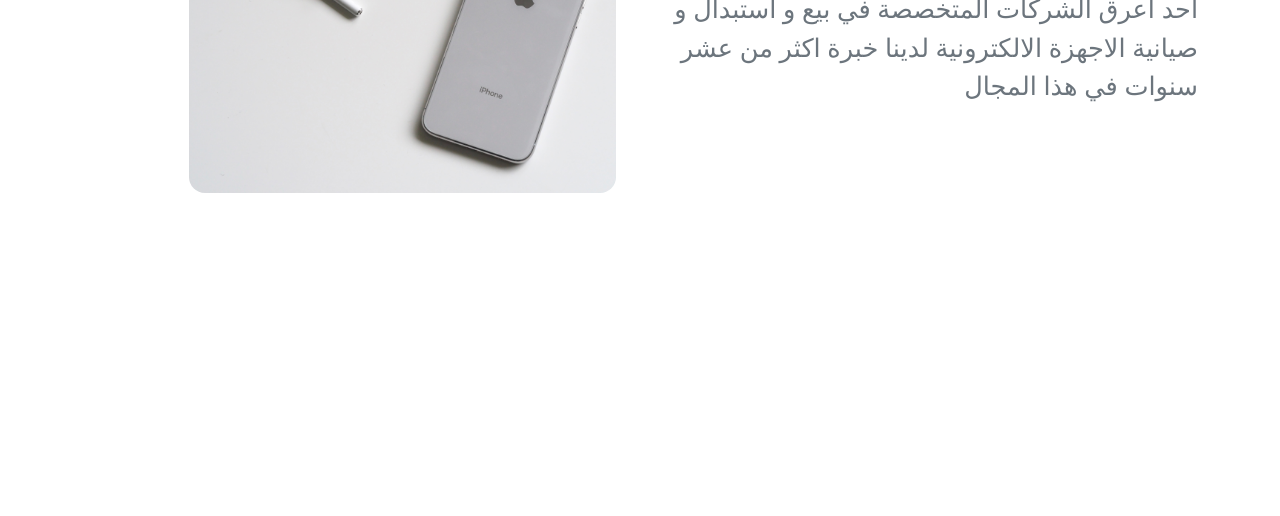
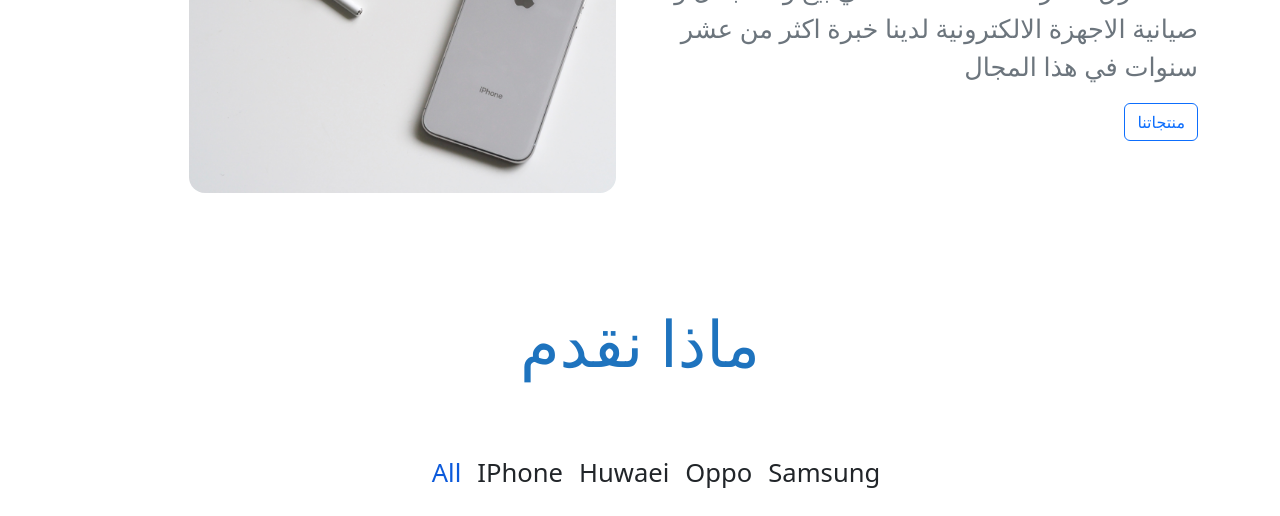
Before and after one commit to Ahmed-samir95/altawaman, a plain HTML site: page index.html in a window 1280 px wide. Shown: the part 1180-1696 px from the top of the page. Before the commit the page ends 1373 px from the top, so only its background shows below. Drawn offline with Linux system fonts and the light colour scheme.

Commit message:
services section

```diff
--- a/css/style.css
+++ b/css/style.css
@@ -1,7 +1,7 @@
 /* global */
 :root{
     --main-color: #0C5ADB;
-    --second-color: #6b72ec;
+    --second-color: #1e73be;
     --paragraph-color: #031d2a;
     --wh-color: #fff;
     --main-transition: .5s;
@@ -23,7 +23,7 @@ img{
 }
 .section-heading .section-heading-title{
     margin-bottom: 1.5rem;
-    color: var(--main-color);
+    color: var(--second-color);
     font-size: 4rem;
 }
 
@@ -217,8 +217,37 @@ header .header-content .nav li a{
      line-height: 1.5;
      font-size: 1.6rem;
 }
+/* ----------------------------------------------------------------------------------- */
+/* portfolio */
+.services .shuffle{
+    display: flex;
+    justify-content: center;
+}
 
+.services .shuffle li {
+    padding: .5rem;
+    font-size: 1.6rem;
+    font-weight: normal;
+    transition: var(--main-transition);
+    cursor: pointer;
+}
+@media(max-width: 767px){
+    .services .shuffle li {
+        font-size: 1rem;
+    }
+}
 
+.services .shuffle li.active, .services .shuffle li:hover{
+    color: var(--main-color);
+}
+
+@media(min-width: 768px){
+    .services-content{
+        display: grid;
+        grid-template-columns: repeat(auto-fill, minmax(30rem, 1fr));
+        grid-gap: 2rem;
+    }
+}
 
 
 
--- a/index.html
+++ b/index.html
@@ -13,7 +13,7 @@
 
         <!-- css file -->
         <link rel="stylesheet" href="css/style.css">
-        <title>شركة التوامان</title>
+        <title>شركة التؤآمان</title>
     </head>
     <body>
         <header>
@@ -23,7 +23,7 @@
                     <ul class="nav">
                         <li><a href="index.html">الرئيسية</a></li>
                         <li><a href="#about">من نحن</a></li>
-                        <li><a href="#services">خدماتنا</a></li>
+                        <li><a href="#services">ماذا نقدم</a></li>
                         <li><a href="#contact">تواصل معنا</a></li>
                     </ul>
                     <div class="menu-icon">
@@ -38,7 +38,7 @@
    <!-- home -->
    <div class="home">
     <div class="home-content">
-        <h2 class="home-title">شركة التوامان</h2>
+        <h2 class="home-title">شركة التؤآمان</h2>
         <p class="home-desc">مرحبا بكم في الموقع الرسمي لشركة التوامان لجميع خدمات الاجهزة الالكترونية</p>
         <a href="#about"><button class="btn btn-outline-primary">اعرف المزيد</button></a>
     </div><!-- ./home-content -->
@@ -52,13 +52,47 @@
         </div>
         <div class="about-content">
             <div class="about-item">
-                <h3 class="about-title text-primary">شركة التوامان:  </h3>
+                <h3 class="about-title text-primary">شركة التؤآمان :  </h3>
                 <p class="about-desc text-secondary">  احد اعرق الشركات المتخصصة في بيع و استبدال و صيانية الاجهزة الالكترونية لدينا خبرة اكثر من عشر سنوات في هذا المجال</p>
+                <a href="#services"><button class="btn btn-outline-primary">منتجاتنا</button></a>
             </div>
             <div class="about-item"><img src="./img/about.jpg" alt="" srcset=""></div>
         </div>
     </div>
   </div>
+<!-- ----------------------------------------------------------------------------------- -->
+  <!-- services -->
+  <div class="services mg-t" id="services" dir="ltr">
+    <div class="container">
+        <div class="section-heading">
+            <h2 class="section-heading-title">ماذا نقدم</h2>
+        </div>
+        <ul class="shuffle" id="filter-btns">
+            <li class="active" data-target="all">All</li>
+            <li data-target="Phone">IPhone</li>
+            <li data-target="Huwaei">Huwaei</li>
+            <li data-target="Oppo">Oppo</li>
+            <li data-target="samsung">Samsung</li>
+          </ul>
+          <!-- <div class="services-content">
+            <div class="services-item" data-id="Phone"><img src="./img/servises/i-phone-1.jpg" alt="" srcset=""></div>
+            <div class="services-item" data-id="Huwaei"><img src="./img/servises/huawei-1.jpg" alt="" srcset=""></div>
+            <div class="services-item" data-id="Oppo"><img src="./img/servises/oppo-1.jpg" alt="" srcset=""></div>
+            <div class="services-item" data-id="Samsung"><img src="./img/servises/samsung-1.jpg" alt="" srcset=""></div>
+            <div class="services-item" data-id="Phone"><img src="./img/servises/i-phone-2.jpg" alt="" srcset=""></div>
+            <div class="services-item" data-id="Huwaei"><img src="./img/servises/huawei-2.jpg" alt="" srcset=""></div>
+            <div class="services-item" data-id="Oppo"><img src="./img/servises/oppo-2.jpg" alt="" srcset=""></div>
+            <div class="services-item" data-id="Samsung"><img src="./img/servises/samsung-2.jpg" alt="" srcset=""></div>
+          </div> -->
+    </div>
+  </div>
+
+
+
+
+
+
+
 
 <!-- --------------------------------------------------------------------------------- -->
 <!-- btn to up-->
```
Also changed, not shown: img/servises/i-phone-3.jpg (deleted), 1 other file.
